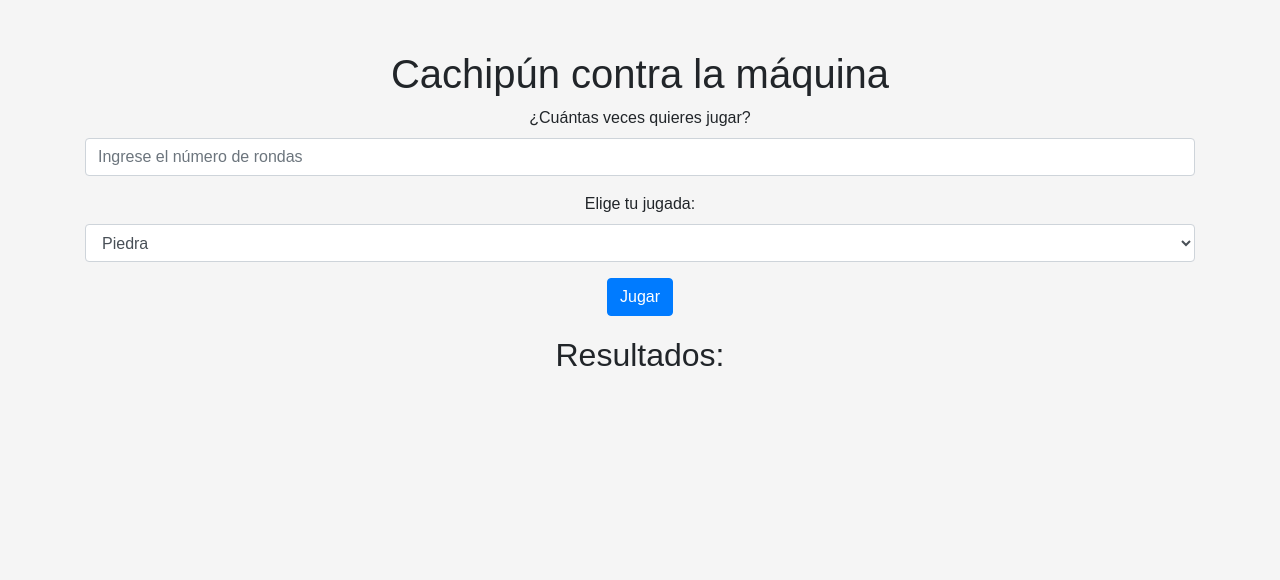
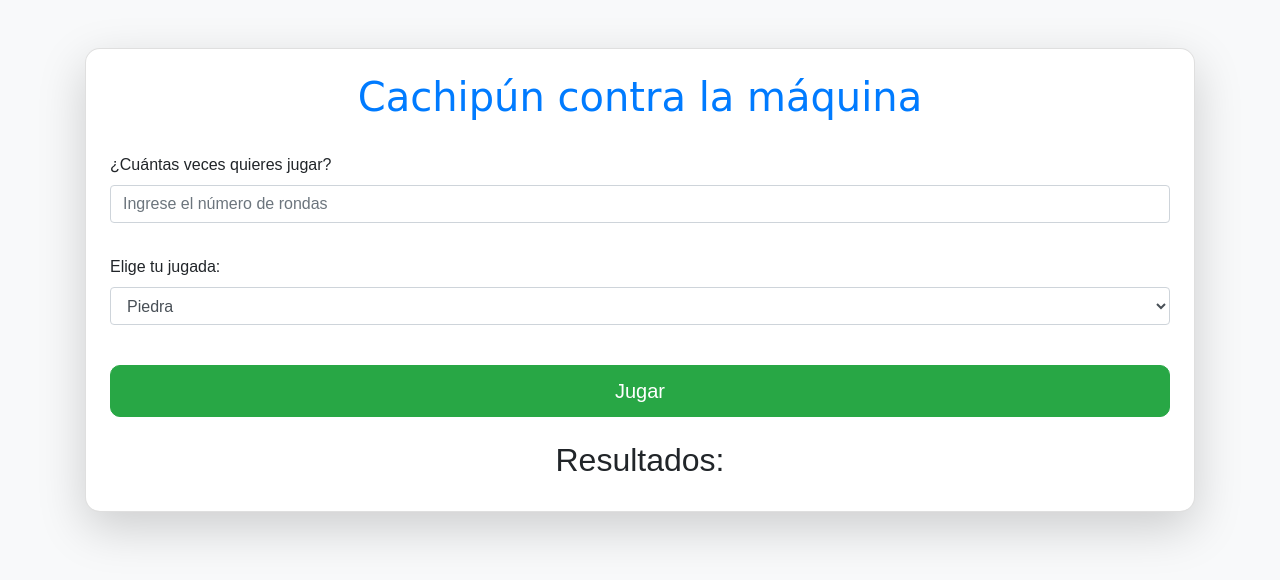
Before and after one commit to maaferna/DesafioJSCachipun, a plain HTML site: page index.html in a window 1280 px wide. Drawn offline with nearby package versions, Linux system fonts and the light colour scheme.

Commit message:
Se agrega estilo al proyecto, utilzando CSS y Bootraps classes

```diff
--- a/assets/css/style.css
+++ b/assets/css/style.css
@@ -1,10 +1,31 @@
 body {
-    background-color: #f5f5f5;
-    font-family: 'Cabin', sans-serif;
+    background-color: #f8f9fa;
+    font-family: 'Arial', sans-serif;
 }
-.container {
-    margin-top: 50px;
+
+h1 {
+    font-family: 'Lobster', cursive;
 }
-.game-result {
+
+.card {
+    border-radius: 15px;
+    background-color: #ffffff;
+}
+
+.btn-success {
+    font-size: 1.25rem;
+    padding: 10px;
+    border-radius: 10px;
+}
+
+#gameResult {
     margin-top: 20px;
 }
+
+p {
+    margin: 5px 0;
+}
+
+hr {
+    border-top: 2px solid #007bff;
+}
--- a/assets/js/script.js
+++ b/assets/js/script.js
@@ -58,15 +58,18 @@ document.addEventListener('DOMContentLoaded', () => {
         // Actualiza los contadores de victorias y empates según el resultado de la ronda.
         if (result === 'user') {
             userWins++;
+            resultClass = 'text-success'; // Verde si gana el usuario
         } else if (result === 'machine') {
             machineWins++;
+            resultClass = 'text-danger'; // Rojo si gana la máquina
         } else {
             draws++;
+            resultClass = 'text-secondary'; // Plomo si es empate
         }
 
         // Actualiza el DOM con los resultados de la ronda actual
         resultText.innerHTML += `
-            <p>Ronda ${round + 1}: Tú elegiste ${choiceToString(userChoice)}, la máquina eligió ${choiceToString(machineChoice)}. ${result === 'user' ? '¡Ganaste!' : result === 'machine' ? 'Perdiste.' : 'Empate.'}</p>
+            <p class="${resultClass}">Ronda ${round + 1}: Tú elegiste ${choiceToString(userChoice)}, la máquina eligió ${choiceToString(machineChoice)}. ${result === 'user' ? '¡Ganaste!' : result === 'machine' ? 'Perdiste.' : 'Empate.'}</p>
         `;
     }
 
@@ -120,19 +123,21 @@ document.addEventListener('DOMContentLoaded', () => {
      * @param {number} draws - El número total de rondas que terminaron en empate.
      */
     function displayFinalResults(userWins, machineWins, draws) {
+        const finalResultClass = userWins > machineWins ? 'text-success' : machineWins > userWins ? 'text-danger' : 'text-secondary';
+
         resultText.innerHTML += `
             <hr>
             <!-- Muestra el número total de rondas ganadas por el usuario -->
-            <p>Rondas ganadas por el usuario: ${userWins}</p>
+            <p class="text-success">Rondas ganadas por el usuario: ${userWins}</p>
 
             <!-- Muestra el número total de rondas ganadas por la máquina -->
-            <p>Rondas ganadas por la máquina: ${machineWins}</p>
+            <p class="text-danger">Rondas ganadas por la máquina: ${machineWins}</p>
 
             <!-- Muestra el número total de rondas que terminaron en empate -->
-            <p>Empates: ${draws}</p>
+            <p class="text-secondary">Empates: ${draws}</p>
 
             <!-- Determina y muestra el resultado final del juego con un mensaje personalizado dependiendo de quién ganó más rondas -->
-            <p>${userWins > machineWins ? '¡Felicidades! Ganaste el juego.' : machineWins > userWins ? 'Perdiste contra la máquina.' : 'El juego terminó en empate.'}</p>
+            <p class="${finalResultClass}">${userWins > machineWins ? '¡Felicidades! Ganaste el juego.' : machineWins > userWins ? 'Perdiste contra la máquina.' : 'El juego terminó en empate.'}</p>
         `;
     }
 
--- a/index.html
+++ b/index.html
@@ -9,15 +9,17 @@
 </head>
 <body>
 
-<div class="container text-center">
-    <h1>Cachipún contra la máquina</h1>
-    <div class="form-group">
-        <label for="numRounds">¿Cuántas veces quieres jugar?</label>
+<div class="container mt-5">
+    <div class="card shadow-lg p-4">
+        <h1 class="text-center text-primary">Cachipún contra la máquina</h1>
+
+        <div class="form-group mt-4">
+            <label for="numRounds" class="form-label">¿Cuántas veces quieres jugar?</label>
             <input type="number" id="numRounds" class="form-control" min="1" max="10" placeholder="Ingrese el número de rondas">
         </div>
 
-    <div class="form-group">
-        <label for="userChoice">Elige tu jugada:</label>
+        <div class="form-group mt-3">
+            <label for="userChoice" class="form-label">Elige tu jugada:</label>
             <select id="userChoice" class="form-control">
                 <option value="0">Piedra</option>
                 <option value="1">Papel</option>
@@ -25,11 +27,12 @@
             </select>
         </div>
 
-    <button id="playButton" class="btn btn-primary">Jugar</button>
+        <button id="playButton" class="btn btn-success mt-4 w-100">Jugar</button>
 
-    <div id="gameResult" class="game-result">
-        <h2>Resultados:</h2>
-        <div id="resultText"></div>
+        <div id="gameResult" class="game-result mt-4">
+            <h2 class="text-center">Resultados:</h2>
+            <div id="resultText" class="text-left"></div>
+        </div>
     </div>
 </div>
 
```
Lines whose indentation alone changed are shown as unchanged.
